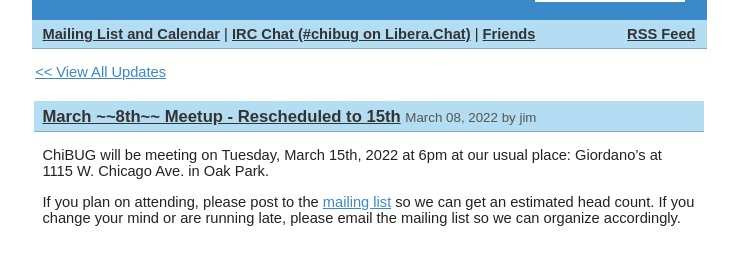
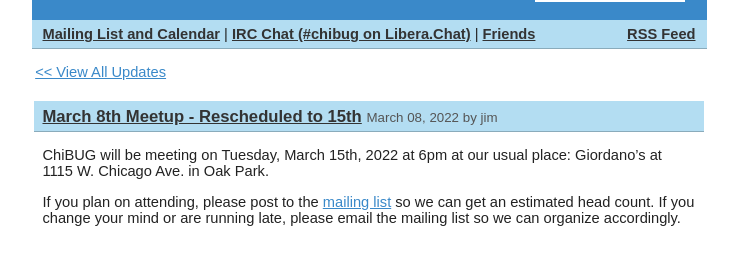
Before and after one commit to jcs/chibug.org, a Jekyll site: the page built from _posts/2022-03-08-meeting.md, in a window 1280 px wide. Shown: the part 142-407 px from the top of the page, without its empty margins (271-1009 px from the left). Built offline with Jekyll 4.4.1, drawn with Linux system fonts in a browser that asks for light colours.

Commit message:
fixed strikethrough

```diff
--- a/_posts/2022-03-08-meeting.md
+++ b/_posts/2022-03-08-meeting.md
@@ -1,6 +1,6 @@
 ---
 layout: post
-title: "March ~~8th~~ Meetup - Rescheduled to 15th"
+title: "March 8th Meetup - Rescheduled to 15th"
 author: jim
 ---
 
```
